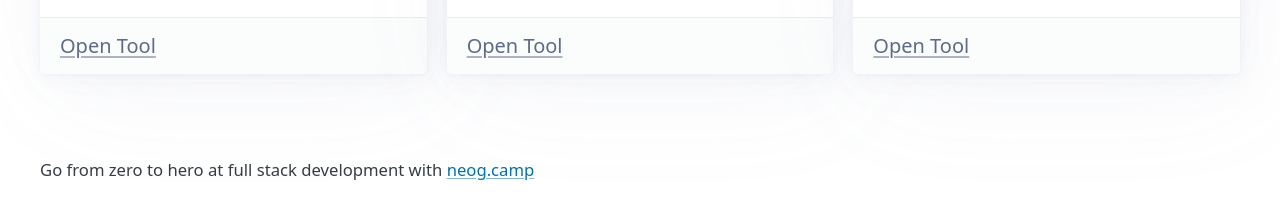
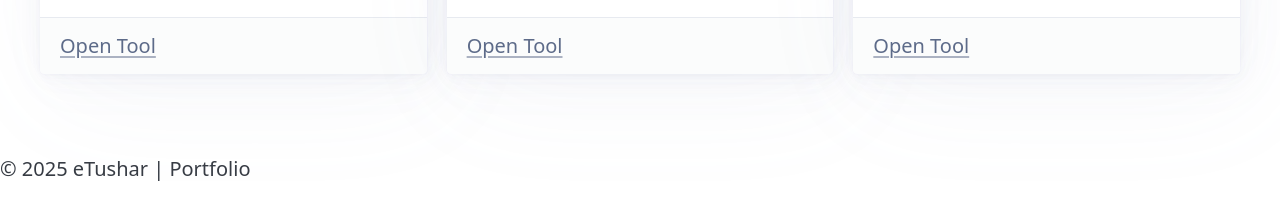
Before and after one commit to Tushar13Kumar/FlowLinkerPro, a website: page index.html in a window 1280 px wide. Shown: the part 552-772 px from the top of the page. Drawn offline with nearby package versions, Linux system fonts and the light colour scheme.

Commit message:
Update index.html

```diff
--- a/index.html
+++ b/index.html
@@ -73,11 +73,9 @@
       </section>
     </main>
 
-    <footer class="container">
-      <small>
-        Go from zero to hero at full stack development with
-        <a href="https://neog.camp">neog.camp</a>
-      </small>
-    </footer>
+    <footer>
+  <p>© 2025 eTushar | Portfolio</p>
+</footer>
+
   </body>
 </html>
```
